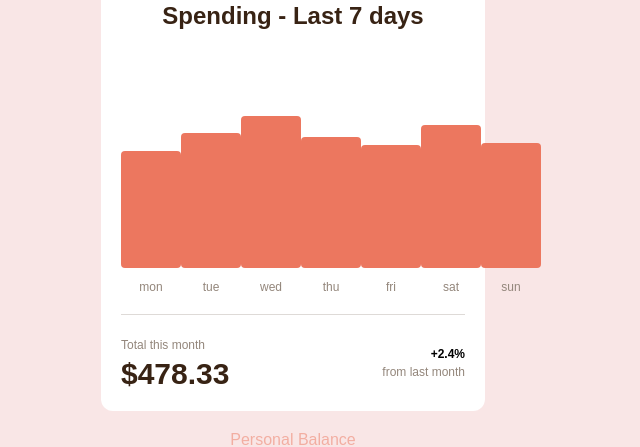
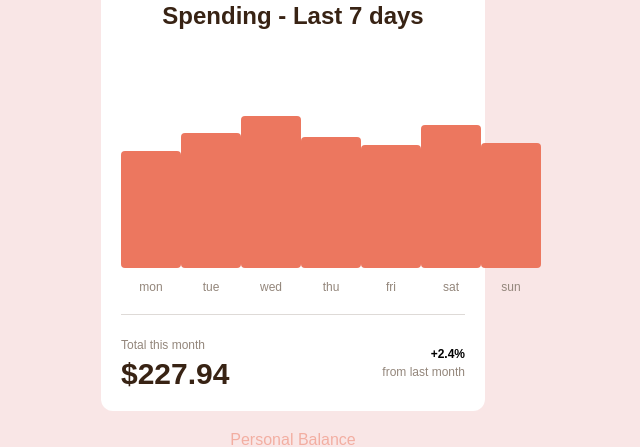
Before and after one commit to AlvesPHGA/chart-component, a React (Vite) app: page / in a window 1280 px wide. Shown: the part 291-738 px from the top of the page, without its empty margins (347-987 px from the left). Built offline with nearby package versions, Linux system fonts and the light colour scheme.

Commit message:
created Information component

```diff
--- a/src/components/Main/Graphic/index.tsx
+++ b/src/components/Main/Graphic/index.tsx
@@ -3,29 +3,13 @@ import { Graphic } from './Graphic.style';
 
 import { Index as Column } from './Columns/index';
 
-interface IterfaceData {
-   day: string;
-   amount: number;
-}
-
-export const Index = () => {
-   const [data, setData] = React.useState<IterfaceData[]>([]);
-
-   React.useEffect(() => {
-      function getData() {
-         fetch('../../../data.json')
-            .then((res) => res.json())
-            .then((dt) => setData(dt));
-      }
-
-      getData();
-   }, []);
-
+export const Index = (data: []) => {
+   console.log(data);
    return (
       <Graphic>
-         {data.map((data) => (
+         {/* {data.map((data) => (
             <Column key={data.day} {...data} />
-         ))}
+         ))} */}
       </Graphic>
    );
 };
--- a/src/components/Main/Infos/Info.style.tsx
+++ b/src/components/Main/Information/Information.style.tsx
@@ -1,4 +1,6 @@
 import styled from 'styled-components';
+
+export const Information = styled.section``;
 
 export const Info = styled.div`
    display: flex;
--- /dev/null
+++ b/src/components/Main/Information/index.tsx
@@ -0,0 +1,49 @@
+import React from 'react';
+import { Info, Information } from './Information.style';
+import { Graphic } from '../Graphic/Graphic.style';
+
+import { Index as Column } from '../Graphic/Columns';
+
+interface IterfaceData {
+   day: string;
+   amount: number;
+}
+
+export const Index = () => {
+   const [data, setData] = React.useState<IterfaceData[]>([]);
+
+   React.useEffect(() => {
+      function getData() {
+         fetch('../../../data.json')
+            .then((res) => res.json())
+            .then((dt) => setData(dt));
+      }
+
+      getData();
+   }, []);
+
+   const sumAmount = data
+      .map(({ amount }) => amount)
+      .reduce((a, b) => b + a, 0);
+
+   return (
+      <Information>
+         <Graphic>
+            {data.map((dt) => (
+               <Column key={dt.day} {...dt} />
+            ))}
+         </Graphic>
+         <div className="border"></div>
+         <Info>
+            <div className="total">
+               <span className="sub__legend mediumBrown">Total this month</span>
+               <h2>${sumAmount}</h2>
+            </div>
+            <div className="percents">
+               <span className="sub__legend">+2.4%</span>
+               <span className="sub__legend mediumBrown">from last month</span>
+            </div>
+         </Info>
+      </Information>
+   );
+};
--- a/src/components/Main/Infos/index.tsx
+++ /dev/null
@@ -1,19 +0,0 @@
-import React from 'react';
-import { Info } from './Info.style';
-
-export const Index = () => {
-   return (
-      <Info>
-         <div className="total">
-            <span className="sub__legend mediumBrown">Total this month</span>
-            <h2>$478.33</h2>
-         </div>
-         <div className="percents">
-            <span className="sub__legend">+2.4%</span>
-            <span className="sub__legend mediumBrown">from last month</span>
-         </div>
-      </Info>
-   );
-};
-
-export default Index;
--- a/src/components/Main/index.tsx
+++ b/src/components/Main/index.tsx
@@ -1,16 +1,13 @@
 import React from 'react';
 import { Main } from './Main.style';
 
-import { Index as Info } from './Infos/index';
-import { Index as Graphic } from './Graphic/index';
+import { Index as Iformation } from './Information/index';
 
 export const Index = () => {
    return (
       <Main className="padding-all">
          <h1>Spending - Last 7 days</h1>
-         <Graphic />
-         <div className="border"></div>
-         <Info />
+         <Iformation />
       </Main>
    );
 };
```
